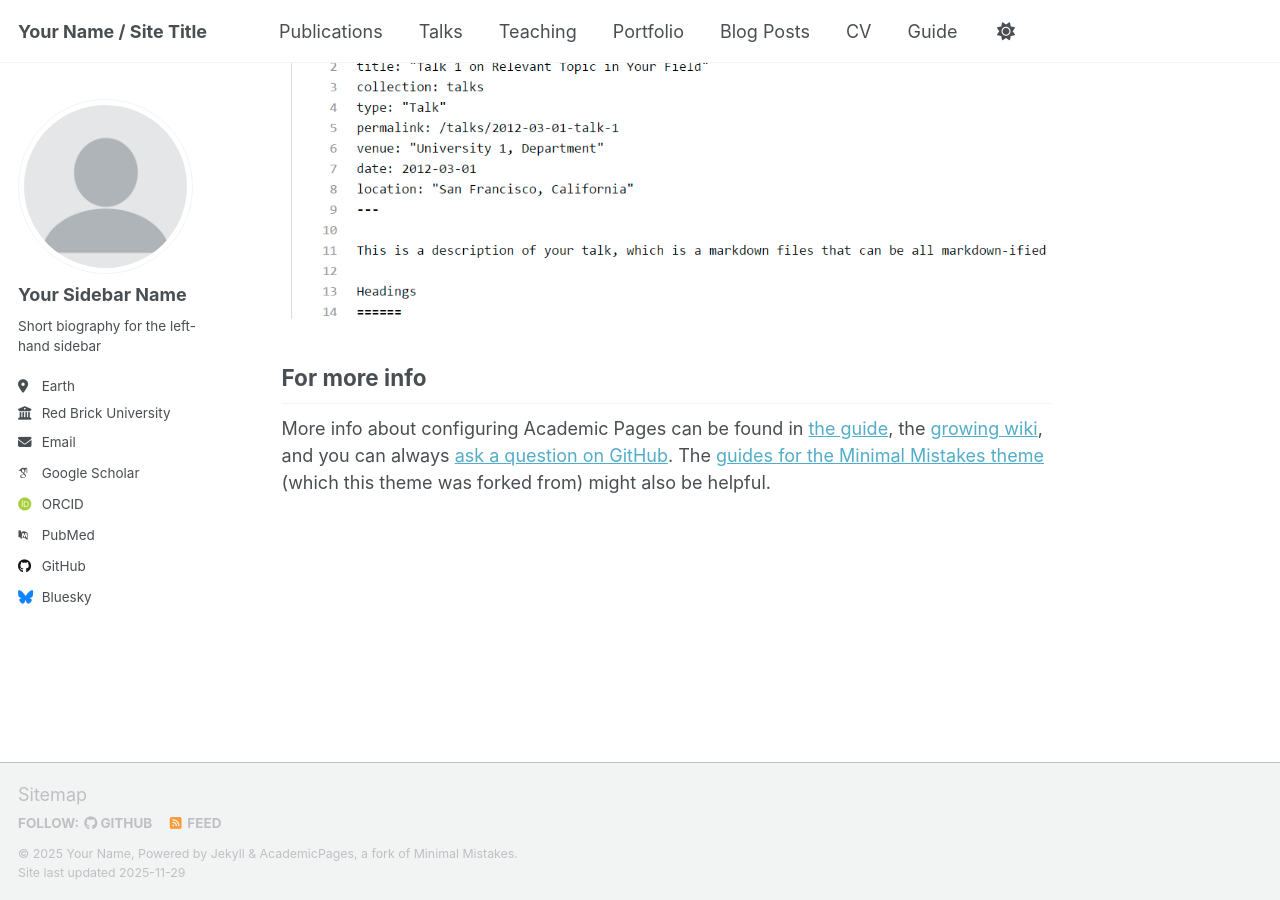
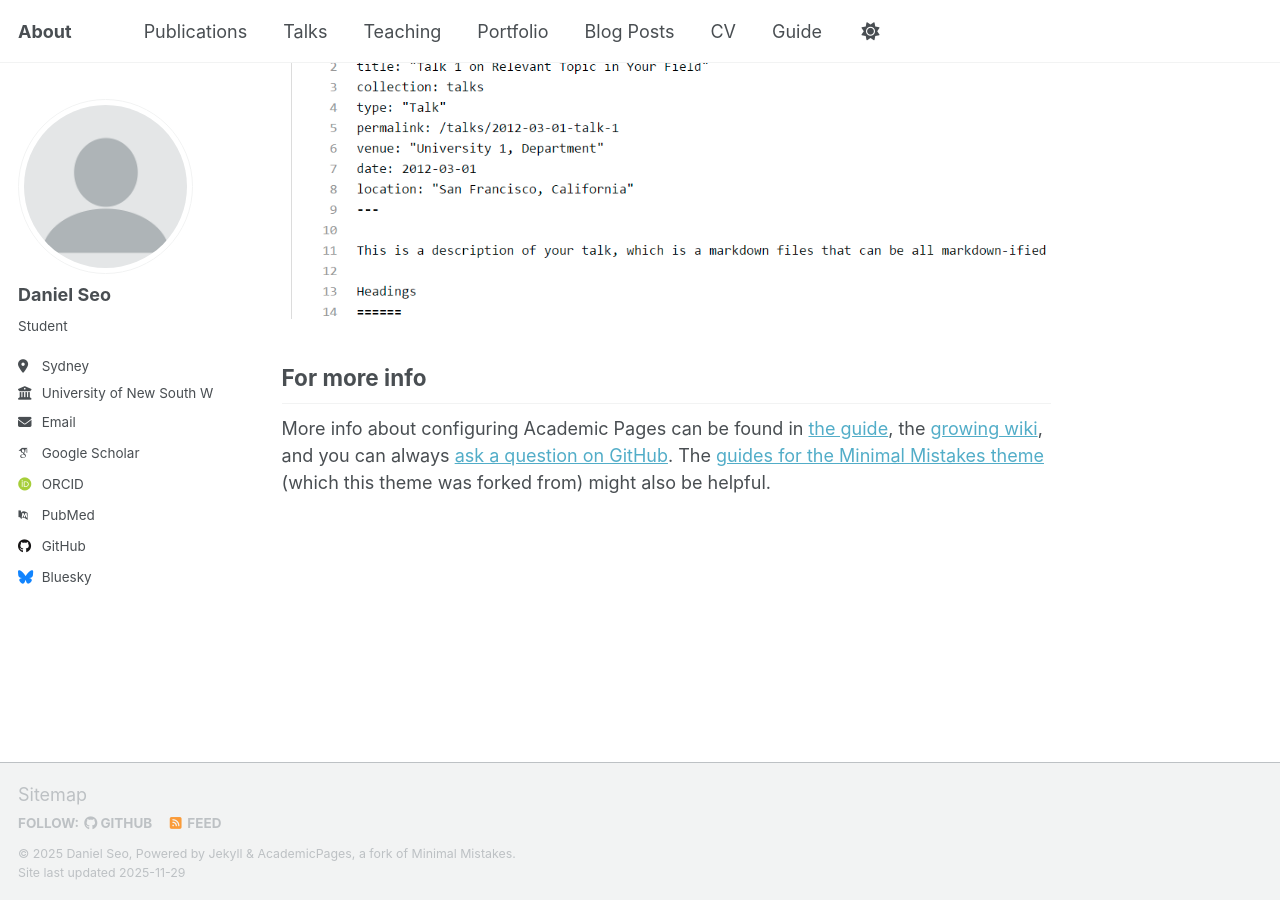
Before and after one commit to danieljwseo/danieljwseo.github.io, a Jekyll site: the page built from _pages/about.md, in a window 1280 px wide and 900 px high, scrolled down 2880 px. Built offline with Jekyll 4.4.1, drawn with Linux system fonts in a browser that asks for light colours; some web fonts are replaced; a script that is not in the unit is left out.

Commit message:
First test commit

```diff
--- a/_config.yml
+++ b/_config.yml
@@ -9,9 +9,9 @@
 # Basic Site Settings
 locale                   : "en-US"
 site_theme               : "default" # Currently available options are "default", "air"
-title                    : "Your Name / Site Title"
+title                    : "About"
 title_separator          : "-"
-name                     : &name "Your Name"
+name                     : &name "Daniel Seo"
 description              : &description "Your Name's academic portfolio"   # Update this with a general description of your site, this is the default if not overridden by a page
 url                      : https://academicpages.github.io # The base hostname & protocol for your site e.g. "https://[your GitHub username].github.io",
                                                            # or if you already have some other page hosted on Github then use "https://[your GitHub username].github.io/[Your Repo Name]"
@@ -24,11 +24,11 @@ repository               : "academicpages/academicpages.github.io"
 author:
   # Biographic information
   avatar           : "profile.png"
-  name             : "Your Sidebar Name"
+  name             : "Daniel Seo"
   pronouns         : # example: "she/her"
-  bio              : "Short biography for the left-hand sidebar"
-  location         : "Earth"
-  employer         : "Red Brick University"
+  bio              : "Student"
+  location         : "Sydney"
+  employer         : "University of New South Wales"
   uri              : # URL
   email            : "none@example.org"
 
```
